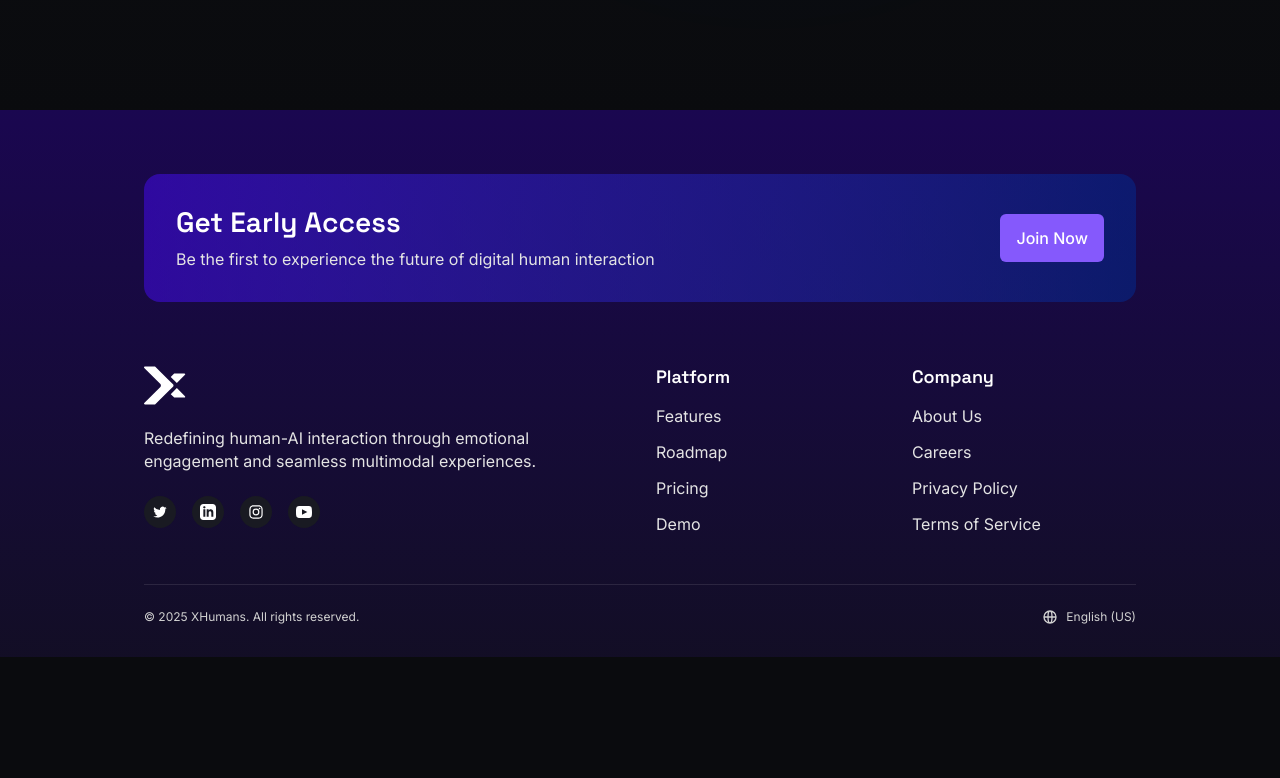
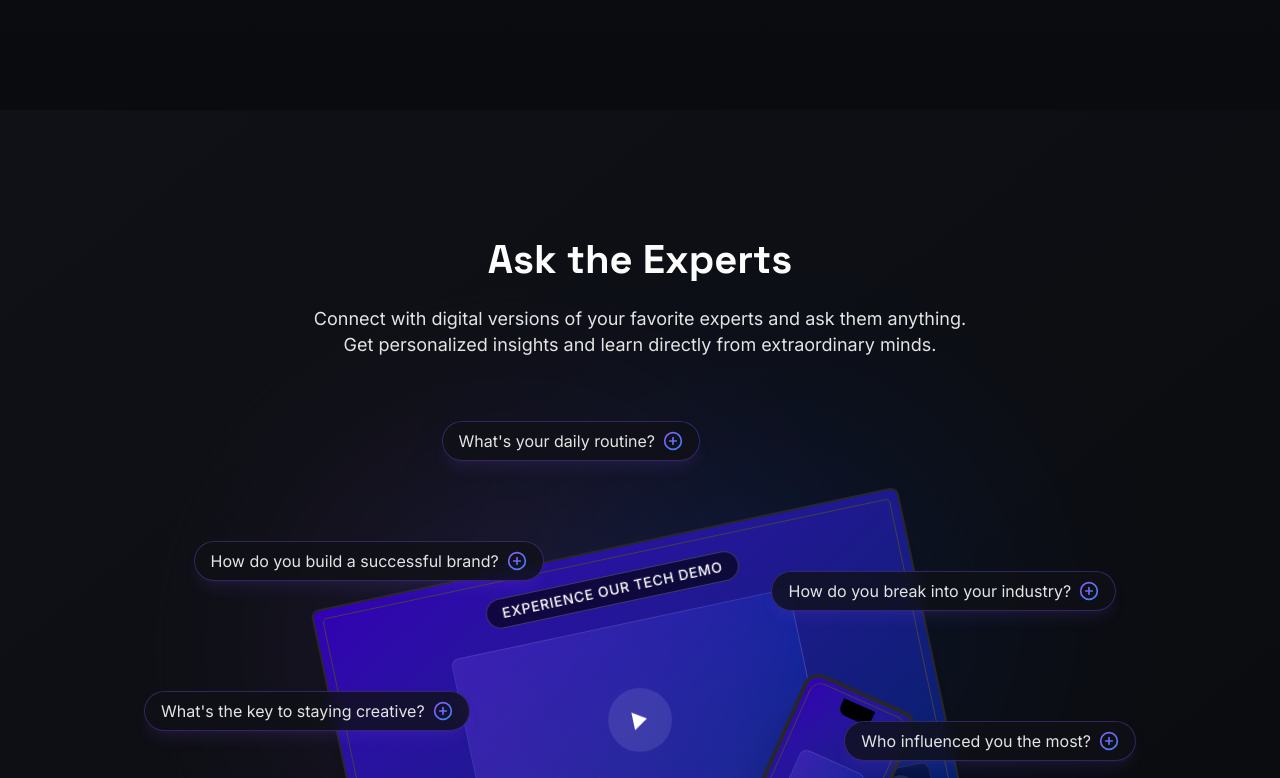
Before and after one commit to xhumans/xhumans-landing, a Next.js app: page / in a window 1280 px wide. Shown: the part 3802-4580 px from the top of the page. Before the commit the page ends 4459 px from the top, so only its background shows below. Built offline with nearby package versions, Linux system fonts and the light colour scheme.

Commit message:
update page with new AstTheExperts section

```diff
--- a/src/app/page.tsx
+++ b/src/app/page.tsx
@@ -5,6 +5,7 @@ import HeroSection from '@/components/sections/HeroSection'
 import FeaturedAvatarsSection from '@/components/sections/FeaturedAvatarsSection'
 import DemoSection from '@/components/sections/DemoSection'
 import ValuePropositionSection from '@/components/sections/ValuePropositionSection'
+import AskTheExpertsSection from '@/components/sections/AskTheExpertsSection'
 
 export default function Home() {
   return (
@@ -14,6 +15,7 @@ export default function Home() {
       <DemoSection />
       <FeaturedAvatarsSection />
       <ValuePropositionSection />
+      <AskTheExpertsSection />
       {/* Other sections will be added later */}
       <Footer />
     </main>
```
